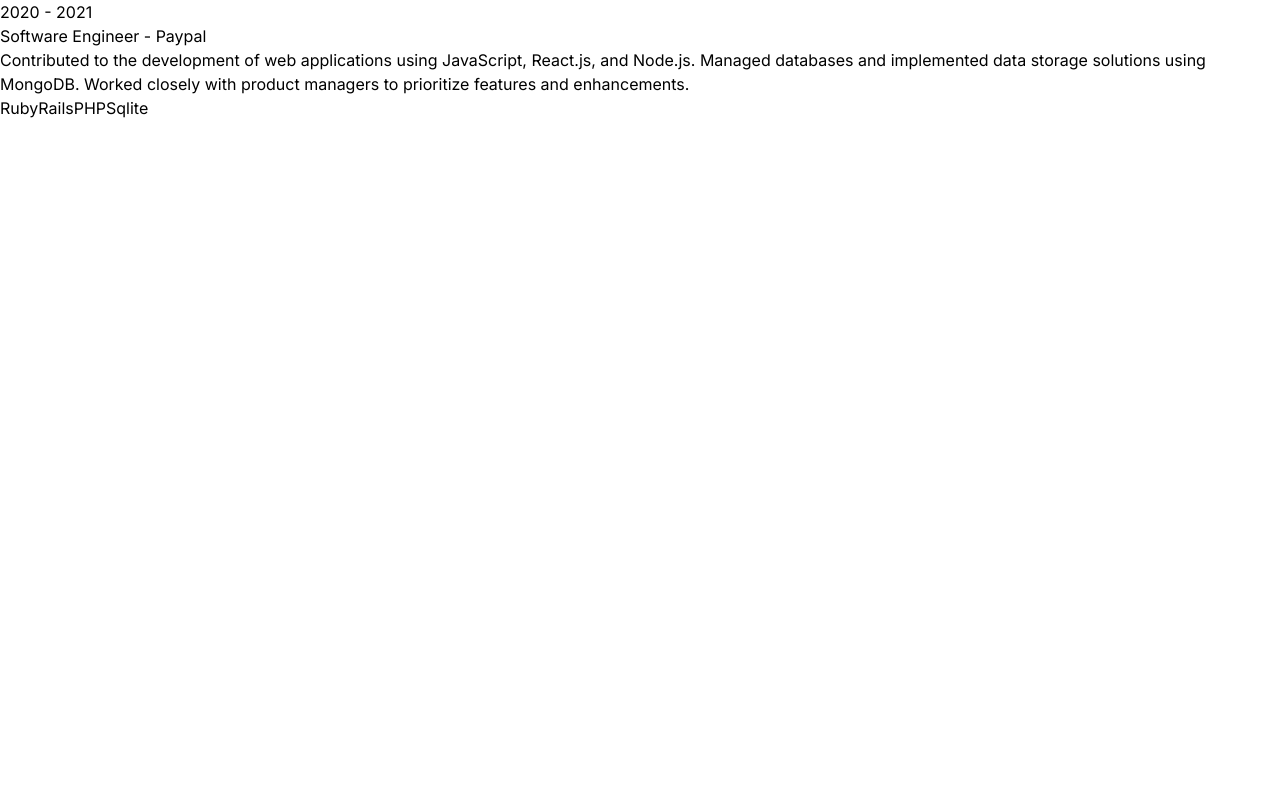
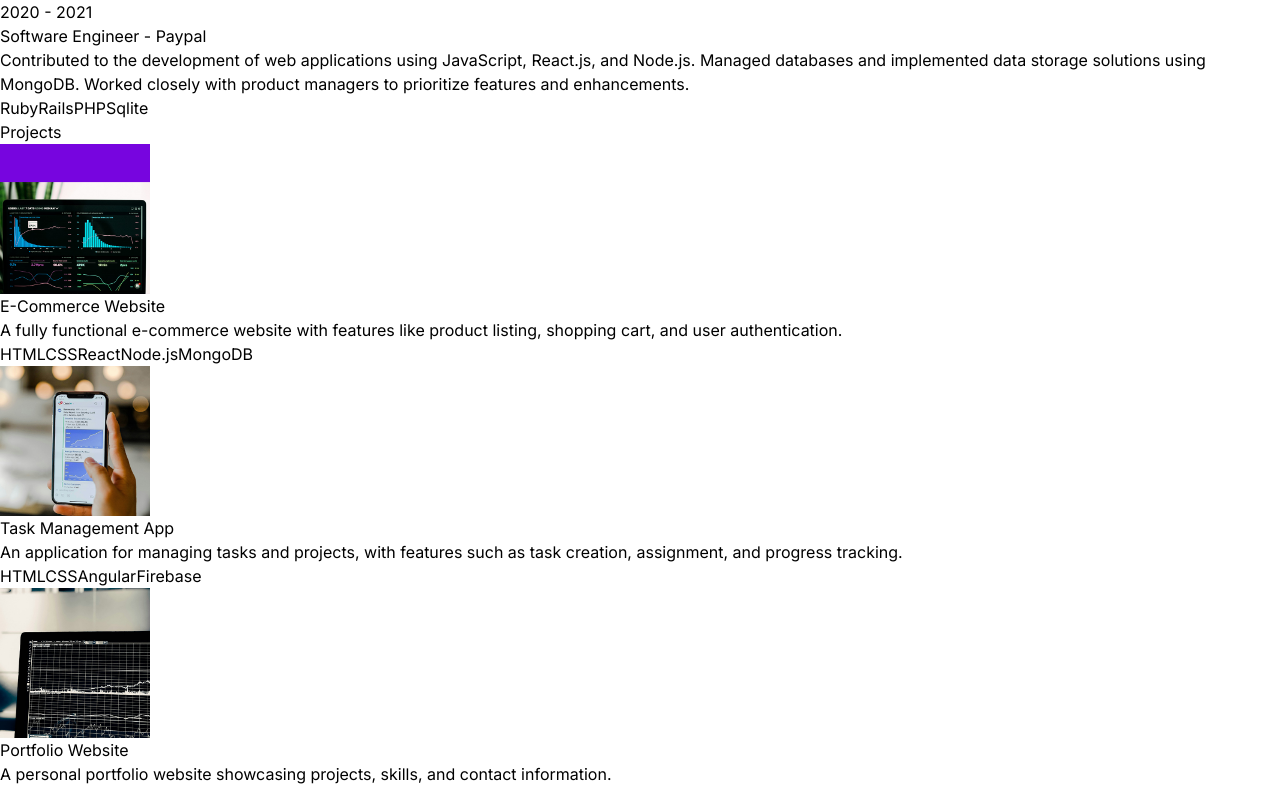
Before and after one commit to Sesili-A/Portfolio, a React (Vite) app: page / in a window 1280 px wide. Shown: the part 1868-2658 px from the top of the page. Before the commit the page ends 1988 px from the top, so only its background shows below. Built offline with nearby package versions, Linux system fonts and the light colour scheme.

Commit message:
Projects updated

```diff
--- a/src/App.jsx
+++ b/src/App.jsx
@@ -4,6 +4,7 @@
 import About from './components/About';
 import Technologies from './components/Technologies';
 import Experience from './components/Experience';
+import Projects from './components/Projects';
 const App = () => {
   return (
     <div className="overflow-x-hidden text-neutral-300 antialiased
@@ -19,6 +20,7 @@
       <About />
       <Technologies />
       <Experience />
+      <Projects />
     </div>
   </div>
 
--- /dev/null
+++ b/src/components/Projects.jsx
@@ -0,0 +1,36 @@
+import React from 'react';
+import { PROJECTS } from '../constants';
+const Projects = () => {
+  return (
+    <div className='border-b border-neutral-900 pb-4'>
+        <h1 className='my-20 text-center text-4xl'>Projects</h1>
+        <div>
+            {PROJECTS.map((project, index) => (
+                <div key = {index} className='mb-8 flex fle-wrap lg:justify-center'>
+                    <div className='w-full lg:w-1/4'>
+                        <img src={project.image}
+                        width={150}
+                        height={150}
+                        alt={project.title}
+                        className='mb-6 rounded'
+                        />
+                    </div>
+                    <div className='w-full max-w-xl lg:w-3/4'>
+                    <h6 className='mb-2 font-semibold'>{project.title}</h6>
+                    <p className='mb-4 text-neutral-400'>{project.description}</p>
+                    {project.technologies.map((tech, index)=> (
+                        <span key={index} className='mr-2 rounded bg-neutral-900 px-2 py-1 text-sm font-medium text-purple-900'>
+                            {tech}
+                        </span>
+                    ))}
+
+                    </div>
+                </div>
+            ))}
+        </div>
+
+    </div>
+  );
+}
+
+export default Projects;
```
